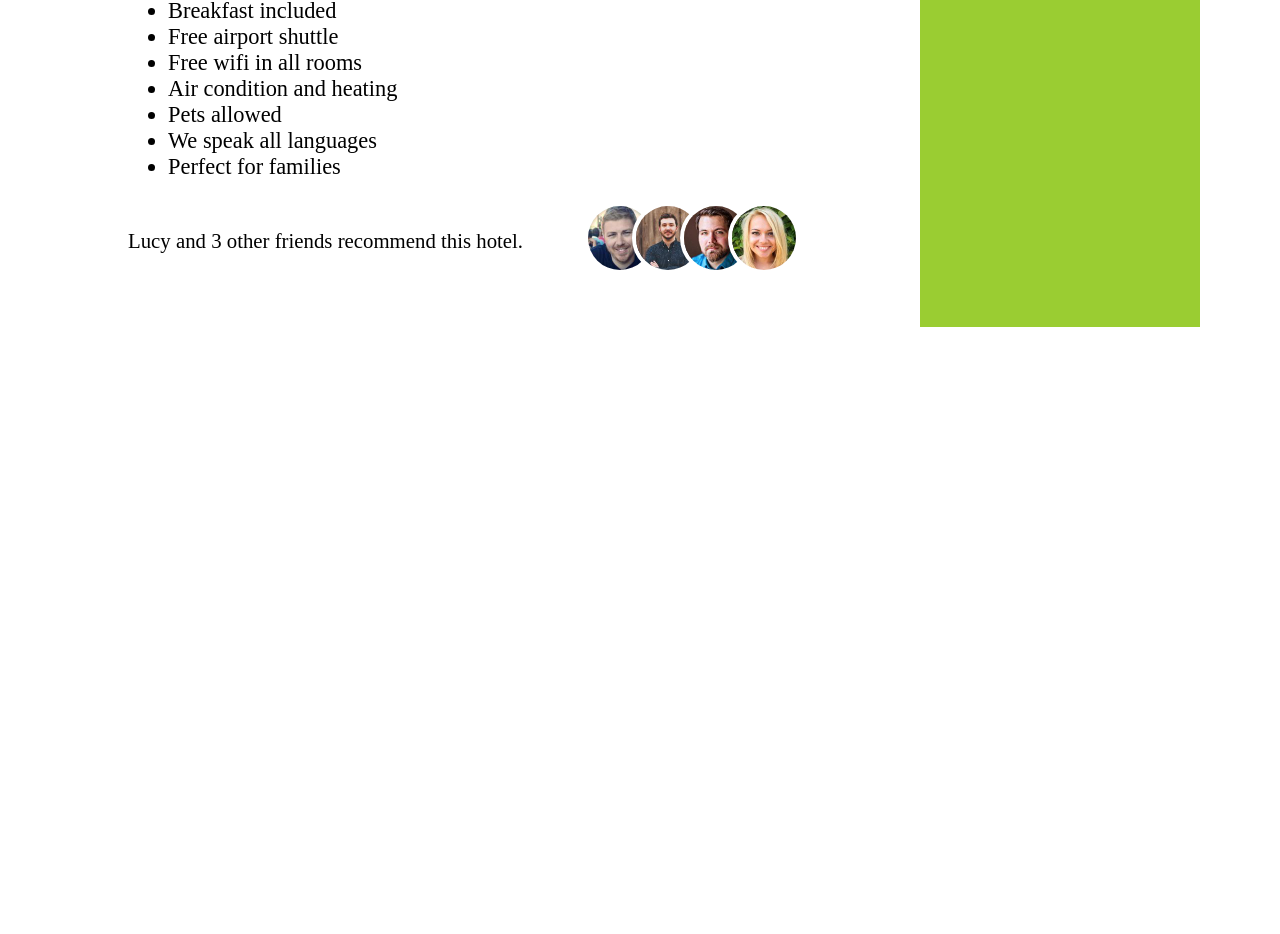
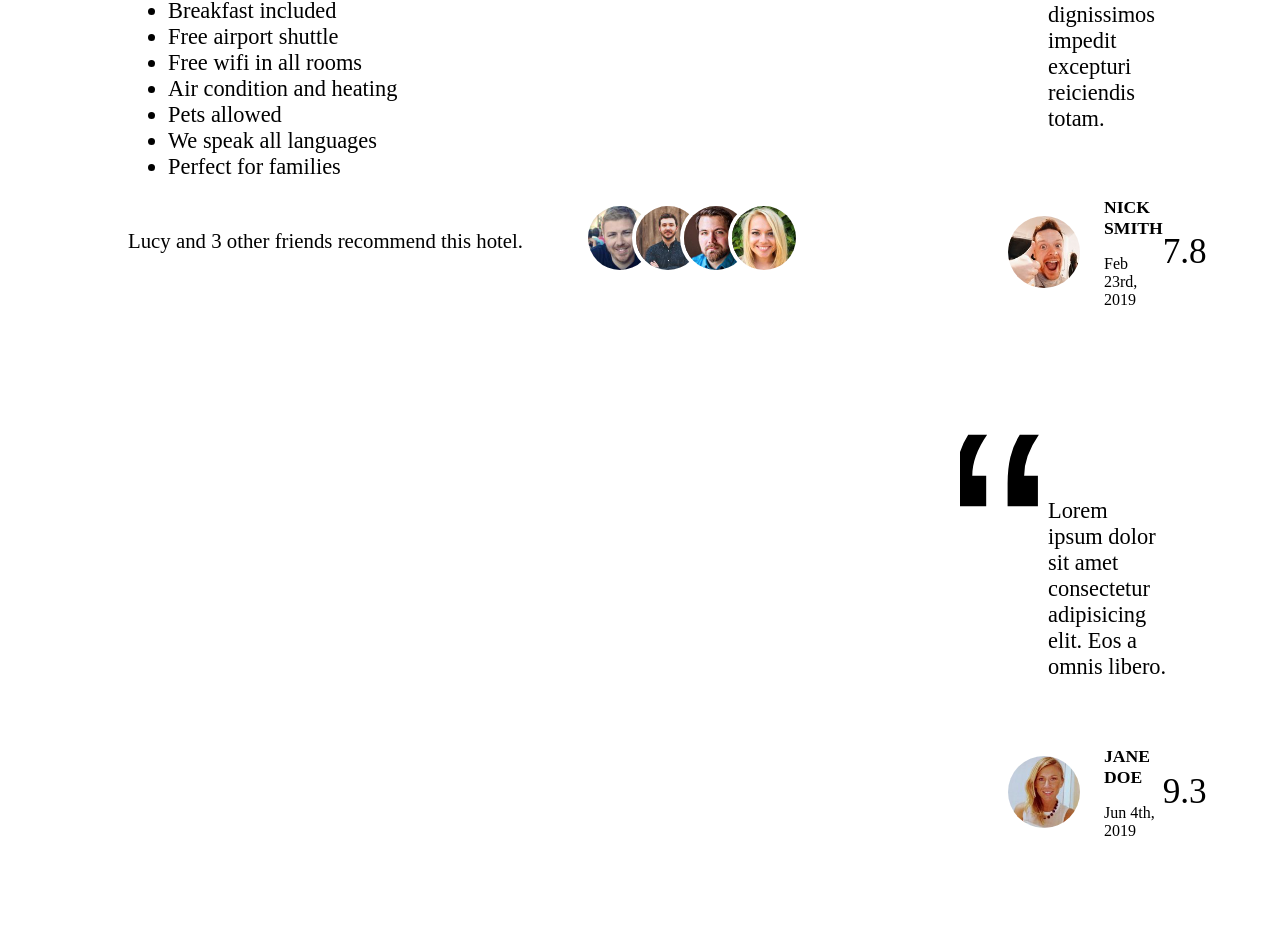
Before and after one commit to elenakout/vue-trillo, a Vue app: page / in a window 1280 px wide. Shown: the part 1393-2327 px from the top of the page. Before the commit the page ends 1800 px from the top, so only its background shows below. Built offline with nearby package versions, Linux system fonts and the light colour scheme.

Commit message:
084 Building the User Reviews Section

```diff
--- a/src/components/HotelView_description.vue
+++ b/src/components/HotelView_description.vue
@@ -49,7 +49,44 @@
       </div>
     </div>
     <div class="user-reviews">
-      user-reviews
+      <figure class="review">
+        <blockquote class="review__text">
+          Lorem ipsum dolor sit amet consectetur adipisicing elit. Fuga animi
+          dignissimos impedit excepturi reiciendis totam.
+        </blockquote>
+        <figcaption class="review__user">
+          <img
+            src="../assets/img/user-1.jpg"
+            alt="User 1"
+            class="review__photo"
+          />
+          <div class="review__user-box">
+            <p class="review__user-name">Nick Smith</p>
+            <p class="review__user-date">Feb 23rd, 2019</p>
+          </div>
+          <div class="review__rating">7.8</div>
+        </figcaption>
+      </figure>
+
+      <figure class="review">
+        <blockquote class="review__text">
+          Lorem ipsum dolor sit amet consectetur adipisicing elit. Eos a omnis
+          libero.
+        </blockquote>
+        <figcaption class="review__user">
+          <img
+            src="../assets/img/user-2.jpg"
+            alt="User 2"
+            class="review__photo"
+          />
+          <div class="review__user-box">
+            <p class="review__user-name">Jane Doe</p>
+            <p class="review__user-date">Jun 4th, 2019</p>
+          </div>
+          <div class="review__rating">9.3</div>
+        </figcaption>
+      </figure>
+      <button class="btn-inline">Show all <span>&rarr;</span></button>
     </div>
   </div>
 </template>
@@ -60,6 +97,7 @@ export default {};
 
 <style lang="scss" scoped>
 .detail {
+  font-size: 1.4rem;
   display: flex;
   padding: 4.5rem;
   background-color: var(--color-grey-light-1);
@@ -67,7 +105,6 @@ export default {};
 }
 
 .description {
-  font-size: 1.4rem;
   background-color: #fff;
   box-shadow: var(--shadow-light);
   padding: 3rem;
@@ -76,8 +113,11 @@ export default {};
 }
 
 .user-reviews {
-  background-color: yellowgreen;
   flex: 1;
+
+  display: flex;
+  flex-direction: column;
+  align-items: center;
 }
 
 .recommend {
@@ -92,9 +132,6 @@ export default {};
     margin-right: auto;
   }
 
-  &__friends {
-  }
-
   &__photo {
     box-sizing: content-box;
     border: solid 0.3rem #fff;
@@ -107,4 +144,66 @@ export default {};
     }
   }
 }
+
+// REVIEWS
+.review {
+  background-color: #fff;
+  box-shadow: var(--shadow-light);
+  padding: 3rem;
+  margin-bottom: 2rem;
+  position: relative;
+  overflow: hidden;
+
+  &__text {
+    margin-bottom: 3rem;
+    z-index: 10;
+    position: relative;
+  }
+
+  &__user {
+    display: flex;
+    align-items: center;
+  }
+
+  &__photo {
+    height: 4.5rem;
+    width: 4.5rem;
+    border-radius: 50%;
+    margin-right: 1.5rem;
+  }
+
+  &__user-box {
+    margin-right: auto;
+  }
+
+  &__user-name {
+    font-size: 1.1rem;
+    text-transform: uppercase;
+    font-weight: 600;
+    margin-bottom: 0.4rem;
+  }
+
+  &__user-date {
+    font-size: 1rem;
+    color: var(--color-grey-dark-3);
+  }
+
+  &__rating {
+    font-size: 2.2rem;
+    color: var(--color-primary);
+    font-weight: 300;
+  }
+
+  &::before {
+    content: "\201C";
+    position: absolute;
+    top: -2.75rem;
+    left: -1rem;
+    line-height: 1;
+    font-size: 20rem;
+    color: var(--color-grey-light-2);
+    font-family: sans-serif;
+    z-index: 1;
+  }
+}
 </style>
```
Also changed, not shown: src/styles/_components.scss (+9 -0 lines).
